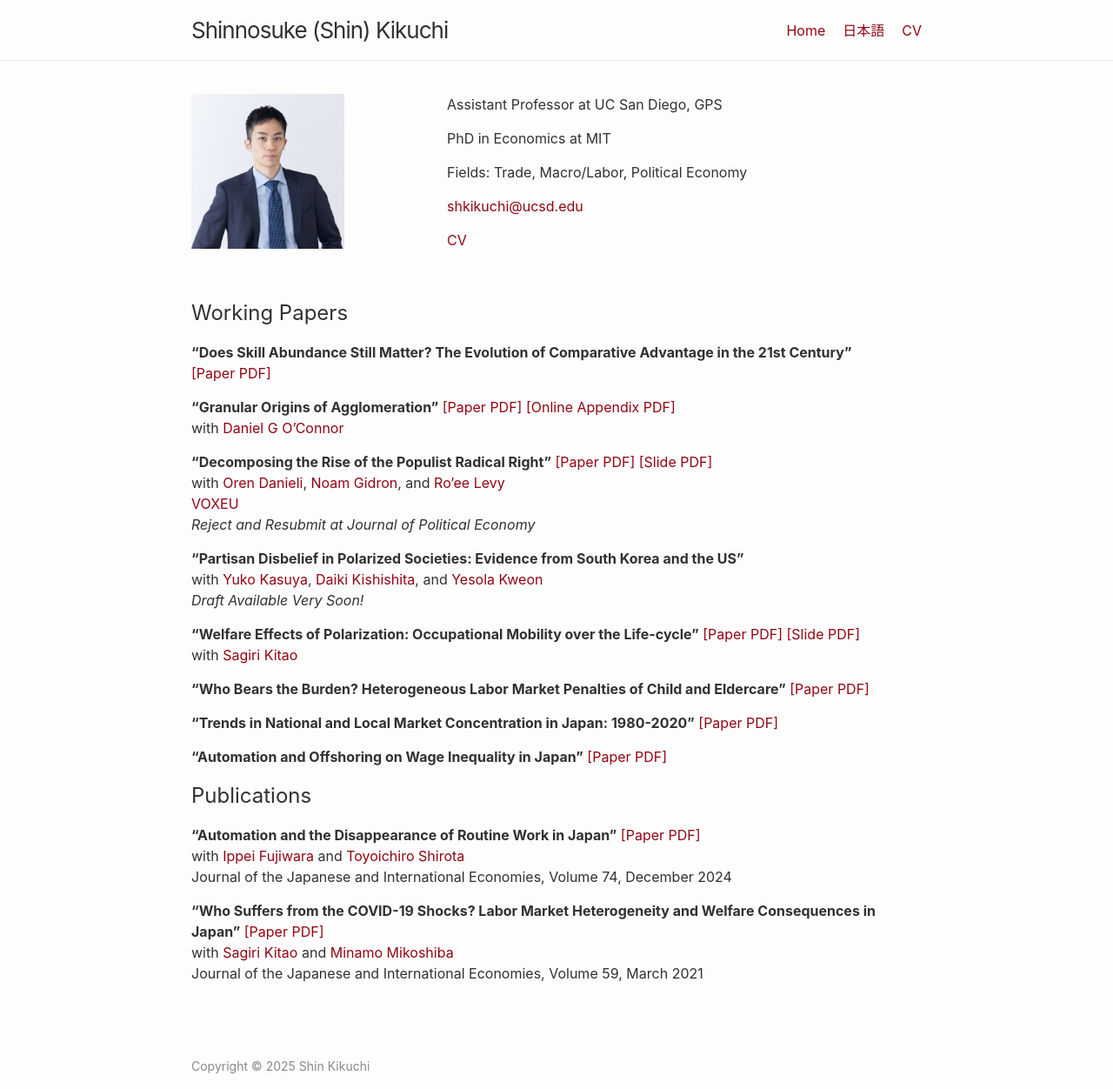
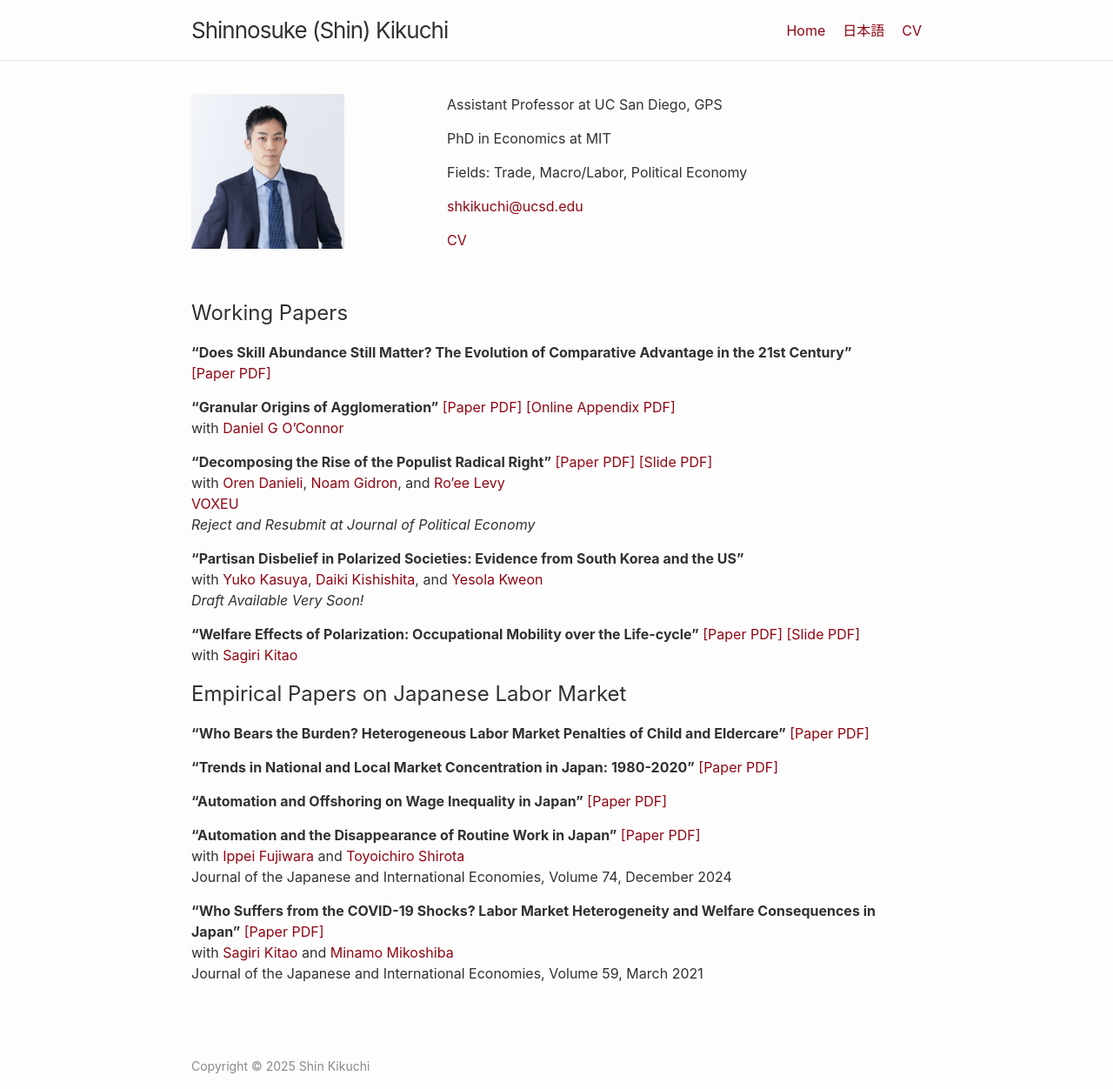
Before and after one commit to shinnkikuchi/shinnkikuchi.github.io, a Jekyll site: the page built from index.md, in a window 1280 px wide. Shown: the whole page at 87% size. Built offline with Jekyll 4.4.1, drawn with Linux system fonts in a browser that asks for light colours.

Commit message:
Update index.md

```diff
--- a/index.md
+++ b/index.md
@@ -31,13 +31,13 @@ with  <a href="https://yukokasuya.com/" target="_blank">Yuko Kasuya</a>, <a href
 **"Welfare Effects of Polarization: Occupational Mobility over the Life-cycle"** <a href="/files/research/KK-ROBOT.pdf" target="_blank">[Paper PDF]</a> <a href="/files/research/slide-KK-ROBOT.pdf" target="_blank">[Slide PDF]</a><br>
 with <a href="https://sites.google.com/site/sagirikitao/home" target="_blank">Sagiri Kitao</a><br>
 
+## Empirical Papers on Japanese Labor Market
+
 **"Who Bears the Burden? Heterogeneous Labor Market Penalties of Child and Eldercare"** <a href="/files/research/KIKUCHI_LTC_Penalty.pdf" target="_blank">[Paper PDF]</a><br>
 
 **"Trends in National and Local Market Concentration in Japan: 1980-2020"** <a href="/files/research/KIKUCHI_JPN_concentration.pdf" target="_blank">[Paper PDF]</a><br>
 
 **"Automation and Offshoring on Wage Inequality in Japan"** <a href="/files/research/KIKUCHI_JPN_techtrade_ineq.pdf" target="_blank">[Paper PDF]</a><br>
-
-## Publications
 
 **"Automation and the Disappearance of Routine Work in Japan"**
 <a href="/files/research/FKS-robot-japan.pdf" target="_blank">[Paper PDF]</a><br>
```
